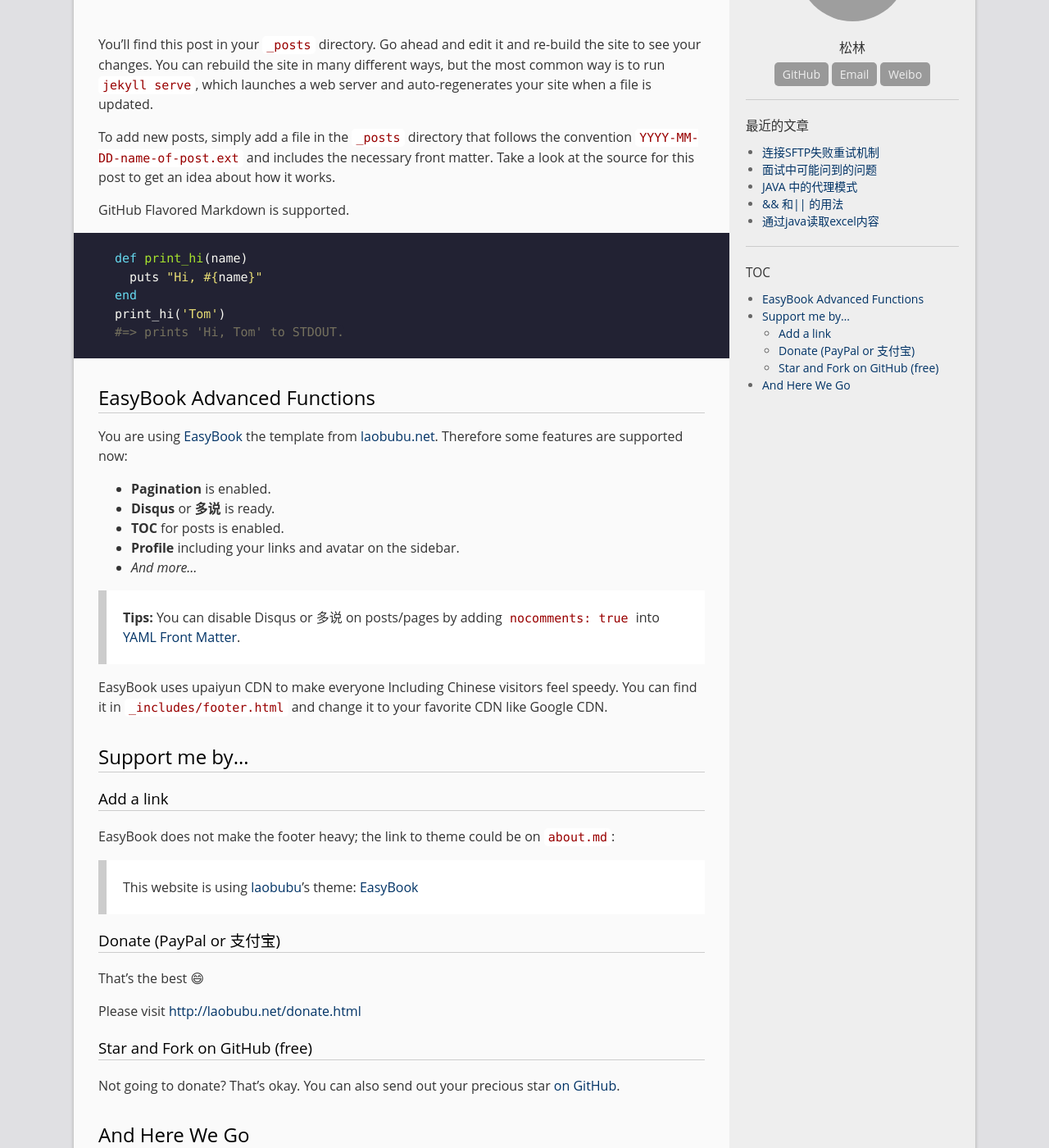
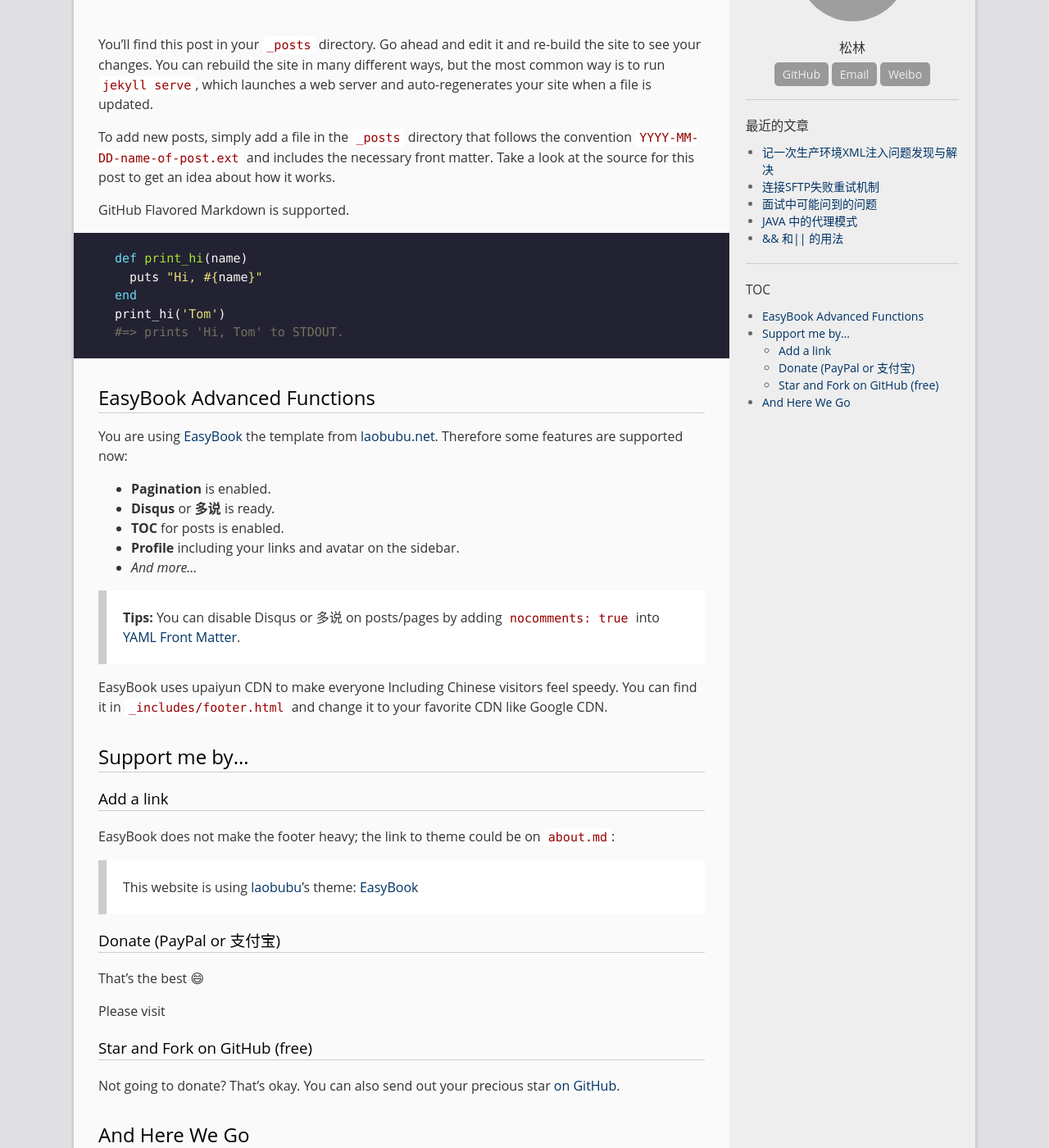
Before and after one commit to smallSand/smallSand.github.io, a Jekyll site: the page built from _posts/2014-12-30-welcome-to-jekyll.markdown, in a window 1280 px wide and 1400 px high, scrolled down 231 px. Shown: the whole window at 82% size. Built offline with Jekyll 4.4.1, drawn with Linux system fonts in a browser that asks for light colours; emoji names are drawn with the system emoji font; comment, search, counter and statistics services are not loaded; grey boxes are pictures that could not be loaded.

Commit message:
xml inject

```diff
--- a/_posts/2014-12-30-welcome-to-jekyll.markdown
+++ b/_posts/2014-12-30-welcome-to-jekyll.markdown
@@ -46,7 +46,7 @@
 
 That's the best :smile:
 
-Please visit [http://laobubu.net/donate.html](http://laobubu.net/donate.html)
+Please visit
 
 ### Star and Fork on GitHub (free) ###
 
--- /dev/null
+++ b/_posts/2020-10-26-xml-inject-solution.md
@@ -0,0 +1,408 @@
+---
+layout:  post
+title:  "记一次生产环境XML注入问题发现与解决"
+date:    2020-10-26
+excerpt: "2020年10月22号客户想去更新loader name为 EPP-INV-SCAN 的Data Loader数据，发现open就报错了 'javaType cannot be null or empty'..."
+categories:  Java
+comments: true
+---
+
+# Data Loader介绍
+当需要从其他系统读取文件数据到SCF系统的时候，一般是从远程SFTP系统读取，需要用到data loader,页面有一个字段叫Loader Parameter,在postgresql数据对应一个
+text类型存储，在页面是一个look up的按钮操作，点击打开时候，弹出来一个PopUp页面，展示连接远程SFTP的host，端口号，用户名，密码，读取文件的目录等信息，当页面输入这些信息的时候，点击OK 按钮，会把这些信息组装成一个XML格式的数据，然后存到数据库
+
+![](https://smallsand.github.io/image/20201026133548.png)
+
+# 使用CDATA去处理用户输入数据
+因为用户数据的数据用可能存在XML中的预定义字符，所以在生成XML的时候可能导致XML格式报错，所以用<![CDATA[]]>去包裹住用户输入的内容，XML解析器解析<![CDATA[]]>中的数据时候会把里面的内容当成普通文本处理
+
+在 XML 中有 5 个预定义字符 ：
+
+| &lt; | < | 小于 |
+| &gt; | > | 大于 |
+| &amp; | & | 并且 |
+| &apos; | ' | 单引号 |
+| &quot; | " | 双引号 |
+
+所以最终存在数据库的XML内容可能是这样的
+
+{% highlight XML %}
+
+		<params>
+		    <param paramName="HostName" paramDesc="Host Name" paramDataType="String" isRequired="Y" isPassword="false">
+		        <![CDATA[xxxxxxx]]>
+		    </param>
+		    <param paramName="HostPort" paramDesc="Host Port" paramDataType="Integer" isRequired="Y" isPassword="false">
+		        <![CDATA[22]]>
+		    </param>
+		    <param paramName="UserName" paramDesc="User Name" paramDataType="String" isPassword="false">
+		        <![CDATA[xxxxx]]>
+		    </param>
+		    <param paramName="Password" paramDesc="Password" paramDataType="String" isPassword="true">
+		        <![CDATA[{xor}IInBVLlSfl6gphG7HdYGxw==]]>
+		    </param>
+		    <param paramName="DefaultRemoteDir" paramDesc="Default Remote Directory" paramDataType="String" isRequired="Y" isPassword="false">
+		        <![CDATA[xxxxx]]>
+		    </param>
+		    <param paramName="backupProcessedFile" paramDesc="Backup Processed File" paramDataType="Boolean" isRequired="Y" possiableValues="{''Y, YES'',''N, NO''}" isPassword="false">
+		        <![CDATA[Y]]>
+		    </param>
+		    <param paramName="backupDirectory" paramDesc="Backup Directory" paramDataType="String" isRequired="N" isPassword="false">
+		        <![CDATA[xxxxx]]>
+		    </param>
+		    <param paramName="localDirectory" paramDesc="Local Directory" paramDataType="String" isRequired="Y" isPassword="false">
+		        <![CDATA[xxxxxx]]>
+		    </param>
+		    <param paramName="JNDIName" paramDesc="JNDI Name" paramDataType="String" isRequired="Y" isPassword="false">
+		        <![CDATA[xxx]]>
+		    </param>
+		    <param paramName="QueueName" paramDesc="Queue Name" paramDataType="String" isRequired="Y" isPassword="false">
+		        <![CDATA[xxxx]]>
+		    </param>
+		    <param paramName="siteCode" paramDesc="Site Code" paramDataType="String" isRequired="Y" isPassword="false">
+		        <![CDATA[SCBTHL]]>
+		    </param>
+		    <param paramName="messageType" paramDesc="Message Type" paramDataType="String" isRequired="Y" isPassword="false">
+		        <![CDATA[xxx]]>
+		    </param>
+		    <param paramName="messageFormatType" paramDesc="File Extension" paramDataType="String" isRequired="Y" possiableValues="{''DONE, OK''}" comments="This parameter define incoming message format type, Such as DONE etc., it is required. Message Format Type is multi-type, user '','' compart" isPassword="false">
+		        <![CDATA[.TXT]]>
+		    </param>
+		    <param paramName="Is File Encrypted" paramDesc="Is File Encrypted" paramDataType="Boolean" isRequired="Y" isPassword="false">
+		        <![CDATA[N]]>
+		    </param>
+		    <param paramName="Decryption Key" paramDesc="Decryption Key" paramDataType="DYNADROPDOWN:DECRYPTION-KEY" isRequired="N" isPassword="false">
+		        <![CDATA[scf]]>
+		    </param>
+		    <param paramName="File Encoding" paramDesc="File Encoding" paramDataType="DYNADROPDOWN:FILE-ENCODING" isRequired="N" isPassword="false">
+		        <![CDATA[]]>
+		    </param>
+		</params>
+
+
+{% endhighlight XML %}
+
+# 问题发现
+2020年10月22号客户想去更新loader name为 EPP-INV-SCAN 的Data Loader数据，发现open就报错了 'javaType cannot be null or empty'。
+通过分析日志发现原因是如果解析XML节点中的一个attribute为paramDataType的属性时候报错，如果发现这个节点不存在就抛异常，正常情况下初始化的数据应该都是包含这个属性的。通过查询生产环境数据库，我们拿到了Loader Parameter的XML数据，隐藏了部分数据，如下：
+
+{% highlight XML %}
+
+	<params>
+	    <param paramName="HostName" paramDesc="Host Name" paramDataType="String" isRequired="Y" isPassword="false">
+	        <![CDATA[xxxxx]]>
+	    </param>
+	    <param paramName="HostPort" paramDesc="Host Port" paramDataType="Integer" isRequired="Y" isPassword="false">
+	        <![CDATA[22]]>
+	    </param>
+	    <param paramName="UserName" paramDesc="User Name" paramDataType="String" isPassword="false">
+	        <![CDATA[xxxx]]>
+	    </param>
+	    <param paramName="Password" paramDesc="Password" paramDataType="String" isPassword="true">
+	        <![CDATA[<params><param name='IP'  multiple='false'  isPassword='false' dataType='String'>
+	        <![CDATA[xxxxx]]>
+	    </param>
+	    <param name='PORT'  multiple='false'  isPassword='false' dataType='String'>
+	        <![CDATA[22]]>
+	    </param>
+	    <param name='USERNAME'  multiple='false'  isPassword='false' dataType='String'>
+	        <![CDATA[xxxxx]]>
+	    </param>
+	    <param name='PASSWORD'  multiple='false'  isPassword='true' dataType='String'>
+	        <![CDATA[{xor}ens1USvf07Dmlia3Uwrelw==]]>
+	    </param>
+	    <param name='PATH'  multiple='false'  isPassword='false' dataType='String'>
+	        <![CDATA[xxxx]]>
+	    </param>
+	    <param name='IsAddSuffix'  multiple='false'  isPassword='false' dataType='String'>
+	        <![CDATA[N]]>
+	    </param>
+	    <param name='Suffix'  multiple='false'  isPassword='false' dataType='String'>
+	        <![CDATA[]]>
+	    </param>
+	    <param name='Is Encryption Required'  multiple='false'  isPassword='false' dataType='Boolean'>
+	        <![CDATA[Y]]>
+	    </param>
+	    <param name='Encryption Key'  multiple='false'  isPassword='false' dataType='DYNADROPDOWN:ENCRYPTION-KEY'>
+	        <![CDATA[xxxx]]>
+	    </param>
+	    <param paramName="DefaultRemoteDir" paramDesc="Default Remote Directory" paramDataType="String" isRequired="Y" isPassword="false">
+	        <![CDATA[xxxx]]>
+	    </param>
+	    <param paramName="backupProcessedFile" paramDesc="Backup Processed File" paramDataType="Boolean" isRequired="Y" possiableValues="{'Y, YES','N, NO'}" isPassword="false">
+	        <![CDATA[Y]]>
+	    </param>
+	    <param paramName="backupDirectory" paramDesc="Backup Directory" paramDataType="String" isRequired="N" isPassword="false">
+	        <![CDATA[xxxx]]>
+	    </param>
+	    <param paramName="localDirectory" paramDesc="Local Directory" paramDataType="String" isRequired="Y" isPassword="false">
+	        <![CDATA[xxx]]>
+	    </param>
+	    <param paramName="JNDIName" paramDesc="JNDI Name" paramDataType="String" isRequired="Y" isPassword="false">
+	        <![CDATA[xxx]]>
+	    </param>
+	    <param paramName="QueueName" paramDesc="Queue Name" paramDataType="String" isRequired="Y" isPassword="false">
+	        <![CDATA[xxxx]]>
+	    </param>
+	    <param paramName="siteCode" paramDesc="Site Code" paramDataType="String" isRequired="Y" isPassword="false">
+	        <![CDATA[xxx]]>
+	    </param>
+	    <param paramName="messageType" paramDesc="Message Type" paramDataType="String" isRequired="Y" isPassword="false">
+	        <![CDATA[xxx]]>
+	    </param>
+	    <param paramName="messageFormatType" paramDesc="File Extension" paramDataType="String" isRequired="Y" possiableValues="{'DONE, OK'}" comments="This parameter define incoming message format type, Such as DONE etc., it is required. Message Format Type is multi-type, user ',' compart" isPassword="false">
+	        <![CDATA[.TXT]]>
+	    </param>
+	    <param paramName="Is File Encrypted" paramDesc="Is File Encrypted" paramDataType="Boolean" isRequired="Y" isPassword="false">
+	        <![CDATA[N]]>
+	    </param>
+	    <param paramName="Decryption Key" paramDesc="Decryption Key" paramDataType="DYNADROPDOWN:DECRYPTION-KEY" isRequired="N" isPassword="false">
+	        <![CDATA[scf]]>
+	    </param>
+	    <param paramName="File Encoding" paramDesc="File Encoding" paramDataType="DYNADROPDOWN:FILE-ENCODING" isRequired="N" isPassword="false">
+	        <![CDATA[]]>
+	    </param>
+	</params>
+
+{% endhighlight XML %}
+
+报错的地方就是出在PORT，USERNAME，PASSWORD，PATH，IsAddSuffix 等 这几个没有paramDataType的参数上，如果解析XML的时候 如果没有读到这个属性，就会抛异常，这就是页面打开会报错的原因。很奇怪的是这几个参数从哪里来的？我们初始化的脚本里面不会有这几个参数，通过页面生成的XML用也不会有这些参数。仔细观察后，还发现一个很奇怪的现象，就是Password这个节点下面，居然存在一个参数节点！！
+
+{% highlight XML %}
+
+	<params><param name='IP'  multiple='false'  isPassword='false' dataType='String'>
+
+{% endhighlight XML %}
+
+
+这个参数节点是怎么产生的？在细想，这是是用户输入进去的，如果用户输入,就会产生XML注入
+
+{% highlight XML %}
+
+	<params><param name='IP'  multiple='false'  isPassword='false' dataType='String'>
+	        <![CDATA[xxxxx]]>
+	    </param>
+	    <param name='PORT'  multiple='false'  isPassword='false' dataType='String'>
+	        <![CDATA[22]]>
+	    </param>
+	    <param name='USERNAME'  multiple='false'  isPassword='false' dataType='String'>
+	        <![CDATA[xxxxx]]>
+	    </param>
+	    <param name='PASSWORD'  multiple='false'  isPassword='true' dataType='String'>
+	        <![CDATA[{xor}ens1USvf07Dmlia3Uwrelw==]]>
+	    </param>
+	    <param name='PATH'  multiple='false'  isPassword='false' dataType='String'>
+	        <![CDATA[xxxx]]>
+	    </param>
+	    <param name='IsAddSuffix'  multiple='false'  isPassword='false' dataType='String'>
+	        <![CDATA[N]]>
+	    </param>
+	    <param name='Suffix'  multiple='false'  isPassword='false' dataType='String'>
+	        <![CDATA[]]>
+	    </param>
+	    <param name='Is Encryption Required'  multiple='false'  isPassword='false' dataType='Boolean'>
+	        <![CDATA[Y
+
+
+{% endhighlight XML %}
+
+问题就出在用CDATA去处理用户输入数据的地方，在这里发生了XML注入
+
+# 问题解决
+对于用户输入的参数进行转义处理，不能存在任何XML的关键字符，转义以后再去组装XML存数据库
+![](https://smallsand.github.io/images/20201026133548.png)
+
+# 使用CDATA去处理用户输入数据
+因为用户数据的数据用可能存在XML中的预定义字符，所以在生成XML的时候可能导致XML格式报错，所以用<![CDATA[]]>去包裹住用户输入的内容，XML解析器解析<![CDATA[]]>中的数据时候会把里面的内容当成普通文本处理
+
+在 XML 中有 5 个预定义字符 ：
+
+| &lt; | < | 小于 |
+| &gt; | > | 大于 |
+| &amp; | & | 并且 |
+| &apos; | ' | 单引号 |
+| &quot; | " | 双引号 |
+
+所以最终存在数据库的XML内容可能是这样的
+
+{% highlight XML %}
+
+		<params>
+		    <param paramName="HostName" paramDesc="Host Name" paramDataType="String" isRequired="Y" isPassword="false">
+		        <![CDATA[xxxxxxx]]>
+		    </param>
+		    <param paramName="HostPort" paramDesc="Host Port" paramDataType="Integer" isRequired="Y" isPassword="false">
+		        <![CDATA[22]]>
+		    </param>
+		    <param paramName="UserName" paramDesc="User Name" paramDataType="String" isPassword="false">
+		        <![CDATA[xxxxx]]>
+		    </param>
+		    <param paramName="Password" paramDesc="Password" paramDataType="String" isPassword="true">
+		        <![CDATA[{xor}IInBVLlSfl6gphG7HdYGxw==]]>
+		    </param>
+		    <param paramName="DefaultRemoteDir" paramDesc="Default Remote Directory" paramDataType="String" isRequired="Y" isPassword="false">
+		        <![CDATA[xxxxx]]>
+		    </param>
+		    <param paramName="backupProcessedFile" paramDesc="Backup Processed File" paramDataType="Boolean" isRequired="Y" possiableValues="{''Y, YES'',''N, NO''}" isPassword="false">
+		        <![CDATA[Y]]>
+		    </param>
+		    <param paramName="backupDirectory" paramDesc="Backup Directory" paramDataType="String" isRequired="N" isPassword="false">
+		        <![CDATA[xxxxx]]>
+		    </param>
+		    <param paramName="localDirectory" paramDesc="Local Directory" paramDataType="String" isRequired="Y" isPassword="false">
+		        <![CDATA[xxxxxx]]>
+		    </param>
+		    <param paramName="JNDIName" paramDesc="JNDI Name" paramDataType="String" isRequired="Y" isPassword="false">
+		        <![CDATA[xxx]]>
+		    </param>
+		    <param paramName="QueueName" paramDesc="Queue Name" paramDataType="String" isRequired="Y" isPassword="false">
+		        <![CDATA[xxxx]]>
+		    </param>
+		    <param paramName="siteCode" paramDesc="Site Code" paramDataType="String" isRequired="Y" isPassword="false">
+		        <![CDATA[SCBTHL]]>
+		    </param>
+		    <param paramName="messageType" paramDesc="Message Type" paramDataType="String" isRequired="Y" isPassword="false">
+		        <![CDATA[xxx]]>
+		    </param>
+		    <param paramName="messageFormatType" paramDesc="File Extension" paramDataType="String" isRequired="Y" possiableValues="{''DONE, OK''}" comments="This parameter define incoming message format type, Such as DONE etc., it is required. Message Format Type is multi-type, user '','' compart" isPassword="false">
+		        <![CDATA[.TXT]]>
+		    </param>
+		    <param paramName="Is File Encrypted" paramDesc="Is File Encrypted" paramDataType="Boolean" isRequired="Y" isPassword="false">
+		        <![CDATA[N]]>
+		    </param>
+		    <param paramName="Decryption Key" paramDesc="Decryption Key" paramDataType="DYNADROPDOWN:DECRYPTION-KEY" isRequired="N" isPassword="false">
+		        <![CDATA[scf]]>
+		    </param>
+		    <param paramName="File Encoding" paramDesc="File Encoding" paramDataType="DYNADROPDOWN:FILE-ENCODING" isRequired="N" isPassword="false">
+		        <![CDATA[]]>
+		    </param>
+		</params>
+
+
+{% endhighlight XML %}
+
+# 问题发现
+2020年10月22号客户想去更新loader name为 EPP-INV-SCAN 的Data Loader数据，发现open就报错了 'javaType cannot be null or empty'。
+通过分析日志发现原因是如果解析XML节点中的一个attribute为paramDataType的属性时候报错，如果发现这个节点不存在就抛异常，正常情况下初始化的数据应该都是包含这个属性的。通过查询生产环境数据库，我们拿到了Loader Parameter的XML数据，隐藏了部分数据，如下：
+
+{% highlight XML %}
+
+	<params>
+	    <param paramName="HostName" paramDesc="Host Name" paramDataType="String" isRequired="Y" isPassword="false">
+	        <![CDATA[xxxxx]]>
+	    </param>
+	    <param paramName="HostPort" paramDesc="Host Port" paramDataType="Integer" isRequired="Y" isPassword="false">
+	        <![CDATA[22]]>
+	    </param>
+	    <param paramName="UserName" paramDesc="User Name" paramDataType="String" isPassword="false">
+	        <![CDATA[xxxx]]>
+	    </param>
+	    <param paramName="Password" paramDesc="Password" paramDataType="String" isPassword="true">
+	        <![CDATA[<params><param name='IP'  multiple='false'  isPassword='false' dataType='String'>
+	        <![CDATA[xxxxx]]>
+	    </param>
+	    <param name='PORT'  multiple='false'  isPassword='false' dataType='String'>
+	        <![CDATA[22]]>
+	    </param>
+	    <param name='USERNAME'  multiple='false'  isPassword='false' dataType='String'>
+	        <![CDATA[xxxxx]]>
+	    </param>
+	    <param name='PASSWORD'  multiple='false'  isPassword='true' dataType='String'>
+	        <![CDATA[{xor}ens1USvf07Dmlia3Uwrelw==]]>
+	    </param>
+	    <param name='PATH'  multiple='false'  isPassword='false' dataType='String'>
+	        <![CDATA[xxxx]]>
+	    </param>
+	    <param name='IsAddSuffix'  multiple='false'  isPassword='false' dataType='String'>
+	        <![CDATA[N]]>
+	    </param>
+	    <param name='Suffix'  multiple='false'  isPassword='false' dataType='String'>
+	        <![CDATA[]]>
+	    </param>
+	    <param name='Is Encryption Required'  multiple='false'  isPassword='false' dataType='Boolean'>
+	        <![CDATA[Y]]>
+	    </param>
+	    <param name='Encryption Key'  multiple='false'  isPassword='false' dataType='DYNADROPDOWN:ENCRYPTION-KEY'>
+	        <![CDATA[xxxx]]>
+	    </param>
+	    <param paramName="DefaultRemoteDir" paramDesc="Default Remote Directory" paramDataType="String" isRequired="Y" isPassword="false">
+	        <![CDATA[xxxx]]>
+	    </param>
+	    <param paramName="backupProcessedFile" paramDesc="Backup Processed File" paramDataType="Boolean" isRequired="Y" possiableValues="{'Y, YES','N, NO'}" isPassword="false">
+	        <![CDATA[Y]]>
+	    </param>
+	    <param paramName="backupDirectory" paramDesc="Backup Directory" paramDataType="String" isRequired="N" isPassword="false">
+	        <![CDATA[xxxx]]>
+	    </param>
+	    <param paramName="localDirectory" paramDesc="Local Directory" paramDataType="String" isRequired="Y" isPassword="false">
+	        <![CDATA[xxx]]>
+	    </param>
+	    <param paramName="JNDIName" paramDesc="JNDI Name" paramDataType="String" isRequired="Y" isPassword="false">
+	        <![CDATA[xxx]]>
+	    </param>
+	    <param paramName="QueueName" paramDesc="Queue Name" paramDataType="String" isRequired="Y" isPassword="false">
+	        <![CDATA[xxxx]]>
+	    </param>
+	    <param paramName="siteCode" paramDesc="Site Code" paramDataType="String" isRequired="Y" isPassword="false">
+	        <![CDATA[xxx]]>
+	    </param>
+	    <param paramName="messageType" paramDesc="Message Type" paramDataType="String" isRequired="Y" isPassword="false">
+	        <![CDATA[xxx]]>
+	    </param>
+	    <param paramName="messageFormatType" paramDesc="File Extension" paramDataType="String" isRequired="Y" possiableValues="{'DONE, OK'}" comments="This parameter define incoming message format type, Such as DONE etc., it is required. Message Format Type is multi-type, user ',' compart" isPassword="false">
+	        <![CDATA[.TXT]]>
+	    </param>
+	    <param paramName="Is File Encrypted" paramDesc="Is File Encrypted" paramDataType="Boolean" isRequired="Y" isPassword="false">
+	        <![CDATA[N]]>
+	    </param>
+	    <param paramName="Decryption Key" paramDesc="Decryption Key" paramDataType="DYNADROPDOWN:DECRYPTION-KEY" isRequired="N" isPassword="false">
+	        <![CDATA[scf]]>
+	    </param>
+	    <param paramName="File Encoding" paramDesc="File Encoding" paramDataType="DYNADROPDOWN:FILE-ENCODING" isRequired="N" isPassword="false">
+	        <![CDATA[]]>
+	    </param>
+	</params>
+
+{% endhighlight XML %}
+
+报错的地方就是出在PORT，USERNAME，PASSWORD，PATH，IsAddSuffix 等 这几个没有paramDataType的参数上，如果解析XML的时候 如果没有读到这个属性，就会抛异常，这就是页面打开会报错的原因。很奇怪的是这几个参数从哪里来的？我们初始化的脚本里面不会有这几个参数，通过页面生成的XML用也不会有这些参数。仔细观察后，还发现一个很奇怪的现象，就是Password这个节点下面，居然存在一个参数节点！！
+
+{% highlight XML %}
+
+	<params><param name='IP'  multiple='false'  isPassword='false' dataType='String'>
+
+{% endhighlight XML %}
+
+
+这个参数节点是怎么产生的？在细想，这是是用户输入进去的，如果用户输入,就会产生XML注入
+
+{% highlight XML %}
+
+	<params><param name='IP'  multiple='false'  isPassword='false' dataType='String'>
+	        <![CDATA[xxxxx]]>
+	    </param>
+	    <param name='PORT'  multiple='false'  isPassword='false' dataType='String'>
+	        <![CDATA[22]]>
+	    </param>
+	    <param name='USERNAME'  multiple='false'  isPassword='false' dataType='String'>
+	        <![CDATA[xxxxx]]>
+	    </param>
+	    <param name='PASSWORD'  multiple='false'  isPassword='true' dataType='String'>
+	        <![CDATA[{xor}ens1USvf07Dmlia3Uwrelw==]]>
+	    </param>
+	    <param name='PATH'  multiple='false'  isPassword='false' dataType='String'>
+	        <![CDATA[xxxx]]>
+	    </param>
+	    <param name='IsAddSuffix'  multiple='false'  isPassword='false' dataType='String'>
+	        <![CDATA[N]]>
+	    </param>
+	    <param name='Suffix'  multiple='false'  isPassword='false' dataType='String'>
+	        <![CDATA[]]>
+	    </param>
+	    <param name='Is Encryption Required'  multiple='false'  isPassword='false' dataType='Boolean'>
+	        <![CDATA[Y
+
+
+{% endhighlight XML %}
+
+问题就出在用CDATA去处理用户输入数据的地方，在这里发生了XML注入
```
Also changed, not shown: image/20201026133548.png (added).
